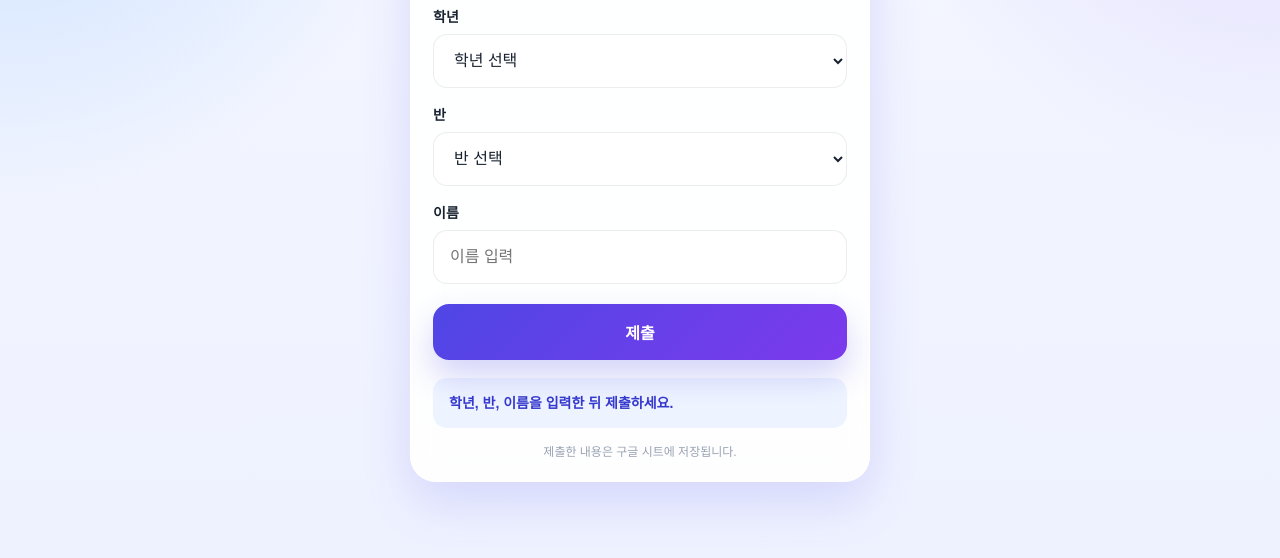
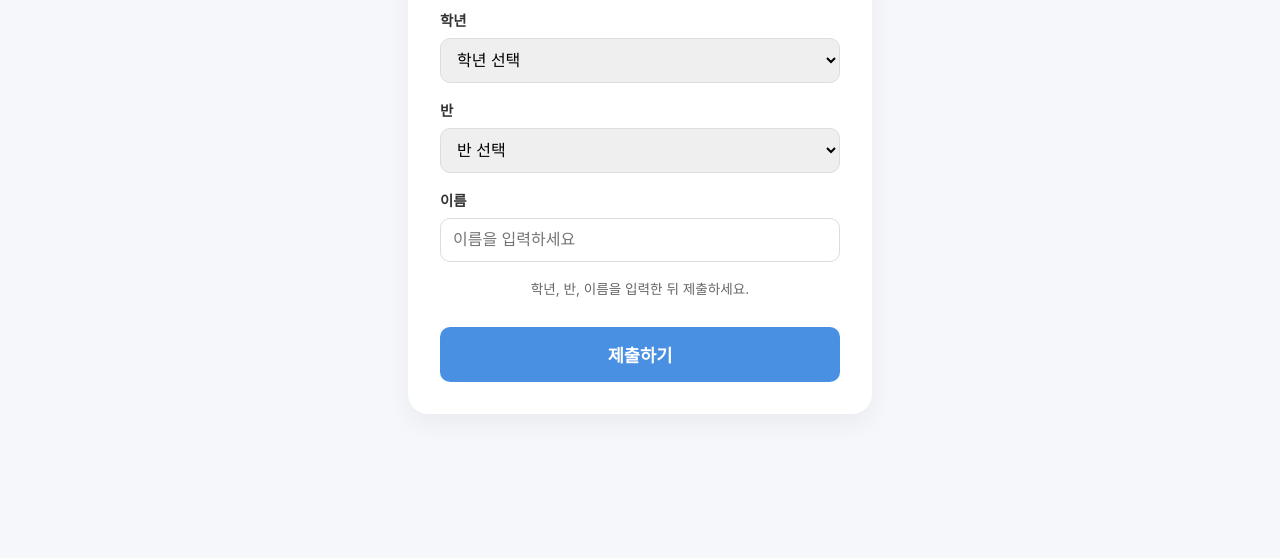
Before and after one commit to khb1986usa-creator/school-lunch, a plain HTML site: page index.html in a window 1280 px wide. Shown: the part 242-800 px from the top of the page. Drawn offline with Linux system fonts and the light colour scheme.

Commit message:
Update index.html

```diff
--- a/index.html
+++ b/index.html
@@ -1,331 +1,186 @@
 <!DOCTYPE html>
 <html lang="ko">
 <head>
-  <meta charset="UTF-8" />
-  <meta name="viewport" content="width=device-width, initial-scale=1.0" />
+    <meta charset="UTF-8">
+    <meta name="viewport" content="width=device-width, initial-scale=1.0">
     <title>식사 출석 체크</title>
     <style>
         :root {
-      --bg-1: #f5f7ff;
-      --bg-2: #eef2ff;
-      --card-bg: rgba(255, 255, 255, 0.92);
-      --text: #182230;
-      --muted: #667085;
-      --line: rgba(24, 34, 48, 0.08);
-      --primary: #4f46e5;
-      --primary-2: #7c3aed;
-      --primary-soft: rgba(79, 70, 229, 0.10);
-      --success-bg: #ecfdf3;
-      --success-text: #027a48;
-      --error-bg: #fef3f2;
-      --error-text: #b42318;
-      --info-bg: #eef4ff;
-      --info-text: #3538cd;
-      --shadow: 0 20px 50px rgba(79, 70, 229, 0.16);
-      --radius-xl: 26px;
-      --radius-md: 14px;
-    }
-
-    * { box-sizing: border-box; }
-
-    html, body {
-      margin: 0;
-      padding: 0;
-      min-height: 100%;
-      font-family: "Pretendard", "Apple SD Gothic Neo", "Noto Sans KR", sans-serif;
-      color: var(--text);
-      background:
-        radial-gradient(circle at top left, rgba(191, 219, 254, 0.9) 0%, transparent 30%),
-        radial-gradient(circle at top right, rgba(221, 214, 254, 0.9) 0%, transparent 28%),
-        linear-gradient(180deg, var(--bg-1) 0%, var(--bg-2) 100%);
+            --primary-color: #4a90e2;
+            --bg-color: #f5f7fa;
+            --card-bg: #ffffff;
+            --text-color: #333;
         }
 
         body {
-      min-height: 100vh;
+            font-family: 'Pretendard', -apple-system, BlinkMacSystemFont, system-ui, Roboto, sans-serif;
+            background-color: var(--bg-color);
+            color: var(--text-color);
             display: flex;
+            justify-content: center;
             align-items: center;
-      justify-content: center;
+            height: 100vh;
+            margin: 0;
             padding: 20px;
+            box-sizing: border-box;
         }
 
-    .wrap {
+        .container {
+            background-color: var(--card-bg);
+            padding: 2rem;
+            border-radius: 20px;
+            box-shadow: 0 10px 25px rgba(0,0,0,0.05);
             width: 100%;
-      max-width: 460px;
-    }
-
-    .card {
-      position: relative;
-      background: var(--card-bg);
-      border: 1px solid rgba(255, 255, 255, 0.75);
-      border-radius: var(--radius-xl);
-      box-shadow: var(--shadow);
-      backdrop-filter: blur(14px);
-      -webkit-backdrop-filter: blur(14px);
-      padding: 28px 22px 22px;
-      overflow: hidden;
-    }
-
-    .card::before {
-      content: "";
-      position: absolute;
-      inset: 0 auto auto 0;
-      width: 100%;
-      height: 6px;
-      background: linear-gradient(90deg, var(--primary) 0%, var(--primary-2) 100%);
-    }
-
-    .badge {
-      display: inline-flex;
-      align-items: center;
-      gap: 8px;
-      background: var(--primary-soft);
-      color: #3730a3;
-      padding: 8px 12px;
-      border-radius: 999px;
-      font-size: 13px;
-      font-weight: 700;
-      margin-bottom: 14px;
+            max-width: 400px;
+            text-align: center;
         }
 
         h1 {
-      margin: 0;
-      font-size: 30px;
-      line-height: 1.2;
-      letter-spacing: -0.03em;
+            font-size: 1.5rem;
+            margin-bottom: 1.5rem;
+            color: var(--primary-color);
         }
 
-    .desc {
-      margin: 10px 0 24px;
-      font-size: 15px;
-      line-height: 1.6;
-      color: var(--muted);
-    }
-
-    .form {
-      display: grid;
-      gap: 16px;
-    }
-
-    .field {
-      display: grid;
-      gap: 8px;
+        .input-group {
+            margin-bottom: 1rem;
+            text-align: left;
         }
 
         label {
-      font-size: 14px;
-      font-weight: 700;
+            display: block;
+            margin-bottom: 0.5rem;
+            font-size: 0.9rem;
+            font-weight: 600;
         }
 
-    .control {
+        select, input {
             width: 100%;
-      height: 54px;
-      border: 1px solid var(--line);
-      border-radius: var(--radius-md);
-      background: rgba(255, 255, 255, 0.98);
-      padding: 0 16px;
-      font-size: 16px;
-      color: var(--text);
+            padding: 12px;
+            border: 1px solid #ddd;
+            border-radius: 10px;
+            font-size: 1rem;
+            box-sizing: border-box;
             outline: none;
-      transition: border-color 0.2s ease, box-shadow 0.2s ease;
+            transition: border 0.2s;
         }
 
-    .control:focus {
-      border-color: rgba(79, 70, 229, 0.55);
-      box-shadow: 0 0 0 4px rgba(79, 70, 229, 0.12);
+        select:focus, input:focus {
+            border-color: var(--primary-color);
         }
 
-    .submit-btn {
-      margin-top: 4px;
+        button {
             width: 100%;
-      height: 56px;
+            padding: 15px;
+            background-color: var(--primary-color);
+            color: white;
             border: none;
-      border-radius: 16px;
-      background: linear-gradient(135deg, var(--primary) 0%, var(--primary-2) 100%);
-      color: #fff;
-      font-size: 16px;
-      font-weight: 800;
+            border-radius: 10px;
+            font-size: 1.1rem;
+            font-weight: bold;
             cursor: pointer;
-      box-shadow: 0 16px 32px rgba(79, 70, 229, 0.24);
+            margin-top: 1rem;
+            transition: background 0.3s;
         }
 
-    .submit-btn:disabled {
-      opacity: 0.7;
-      cursor: not-allowed;
+        button:disabled {
+            background-color: #ccc;
         }
 
-    .message {
-      display: none;
-      margin-top: 18px;
-      padding: 14px 16px;
-      border-radius: 14px;
-      font-size: 14px;
-      font-weight: 600;
-      line-height: 1.6;
-      white-space: pre-line;
-      word-break: break-all;
+        .info-text {
+            font-size: 0.85rem;
+            color: #666;
+            margin-top: 1rem;
         }
 
-    .message.show { display: block; }
-    .message.info { background: var(--info-bg); color: var(--info-text); }
-    .message.success { background: var(--success-bg); color: var(--success-text); }
-    .message.error { background: var(--error-bg); color: var(--error-text); }
-
-    .footer-note {
-      margin: 14px 0 0;
-      text-align: center;
-      font-size: 12px;
-      color: #98a2b3;
+        #resultView {
+            display: none;
         }
 
-    @media (max-width: 480px) {
-      body { padding: 14px; align-items: stretch; }
-      .wrap { max-width: 100%; }
-      .card { padding: 24px 18px 18px; border-radius: 22px; }
-      h1 { font-size: 26px; }
-      .desc { font-size: 14px; }
-      .control, .submit-btn { height: 52px; font-size: 15px; }
+        .success-icon {
+            font-size: 3rem;
+            color: #4CAF50;
+            margin-bottom: 1rem;
         }
     </style>
 </head>
 <body>
-  <div class="wrap">
-    <div class="card">
-      <div class="badge">🍽️ 식사 기록</div>
+
+    <div class="container">
+        <div id="formView">
             <h1>식사 출석 체크</h1>
-      <p class="desc">학년, 반, 이름을 입력한 뒤 제출하세요.</p>
-
-      <form id="attendanceForm" class="form">
-        <div class="field">
-          <label for="grade">학년</label>
-          <select id="grade" class="control" required>
+            <div class="input-group">
+                <label>학년</label>
+                <select id="grade">
                     <option value="">학년 선택</option>
                     <option value="1">1학년</option>
                     <option value="2">2학년</option>
                     <option value="3">3학년</option>
-            <option value="4">4학년</option>
-            <option value="5">5학년</option>
-            <option value="6">6학년</option>
                 </select>
             </div>
-
-        <div class="field">
-          <label for="classroom">반</label>
-          <select id="classroom" class="control" required>
+            <div class="input-group">
+                <label>반</label>
+                <select id="classNum">
                     <option value="">반 선택</option>
-            <option value="1">1반</option>
-            <option value="2">2반</option>
+                    <script>
+                        for(let i=1; i<=10; i++) document.write(`<option value="${i}">${i}반</option>`);
+                    </script>
                 </select>
             </div>
-
-        <div class="field">
-          <label for="name">이름</label>
-          <input id="name" type="text" class="control" maxlength="20" placeholder="이름 입력" required />
+            <div class="input-group">
+                <label>이름</label>
+                <input type="text" id="userName" placeholder="이름을 입력하세요">
+            </div>
+            <p class="info-text">학년, 반, 이름을 입력한 뒤 제출하세요.</p>
+            <button onclick="submitData()" id="submitBtn">제출하기</button>
         </div>
 
-        <button id="submitBtn" type="submit" class="submit-btn">제출</button>
-      </form>
-
-      <div id="messageBox" class="message info show">학년, 반, 이름을 입력한 뒤 제출하세요.</div>
-      <p class="footer-note">제출한 내용은 구글 시트에 저장됩니다.</p>
+        <div id="resultView">
+            <div class="success-icon">✓</div>
+            <h2>제출 완료!</h2>
+            <p>오늘의 급식 기록이 완료되었습니다.<br>맛있게 드세요!</p>
         </div>
     </div>
 
     <script>
-    const form = document.getElementById('attendanceForm');
-    const grade = document.getElementById('grade');
-    const classroom = document.getElementById('classroom');
-    const nameInput = document.getElementById('name');
-    const submitBtn = document.getElementById('submitBtn');
-    const messageBox = document.getElementById('messageBox');
+        // 배포한 구글 앱스 스크립트 URL을 여기에 붙여넣으세요
+        const GAS_URL = "여기에_구글_앱스_스크립트_URL_입력";
 
-    let isSubmitting = false;
-    let timeoutId = null;
+        async function submitData() {
+            const grade = document.getElementById('grade').value;
+            const classNum = document.getElementById('classNum').value;
+            const name = document.getElementById('userName').value.trim();
+            const btn = document.getElementById('submitBtn');
 
-    function showMessage(type, text) {
-      messageBox.className = 'message show ' + type;
-      messageBox.textContent = text;
-    }
-
-    function resetSubmitState() {
-      submitBtn.disabled = false;
-      submitBtn.textContent = '제출';
-      isSubmitting = false;
-      if (timeoutId) {
-        clearTimeout(timeoutId);
-        timeoutId = null;
-      }
-    }
-
-    function validateForm() {
-      const name = nameInput.value.trim();
-      if (!grade.value || !classroom.value || !name) {
-        showMessage('error', '학년, 반, 이름을 입력한 뒤 제출하세요.');
-        return false;
-      }
-      return true;
-    }
-
-    form.addEventListener('submit', function(event) {
-      event.preventDefault();
-
-      if (isSubmitting) return;
-      if (!validateForm()) return;
-
-      if (typeof google === 'undefined' || !google.script || !google.script.run) {
-        showMessage('error', '현재 페이지는 배포된 Apps Script 웹앱이 아닙니다.\n배포 후 받은 /exec 주소로 다시 접속하세요.');
+            if (!grade || !classNum || !name) {
+                alert("학년, 반, 이름을 모두 확인해주세요.");
                 return;
             }
 
-      isSubmitting = true;
-      submitBtn.disabled = true;
-      submitBtn.textContent = '제출 중...';
-      showMessage('info', '제출 중입니다...');
+            btn.disabled = true;
+            btn.innerText = "처리 중...";
 
-      timeoutId = setTimeout(function() {
-        showMessage('error', '응답이 지연되고 있습니다.\n배포된 /exec 주소로 접속했는지 확인하고 다시 시도하세요.');
-        resetSubmitState();
-      }, 10000);
+            const payload = {
+                grade: grade,
+                classNum: classNum,
+                name: name
+            };
 
-      google.script.run
-        .withSuccessHandler(function(response) {
-          if (response && response.success) {
-            form.reset();
-
-            let debugText = '';
-            if (response.debug) {
-              debugText =
-                '\n파일명: ' + response.debug.spreadsheetName +
-                '\n시트명: ' + response.debug.sheetName +
-                '\n마지막행: ' + response.debug.lastRow +
-                '\n시트ID: ' + response.debug.spreadsheetId;
-            }
-
-            showMessage('success', response.message + debugText);
-          } else {
-            const detail = response && response.error ? '\n' + response.error : '';
-            showMessage('error', (response && response.message ? response.message : '제출에 실패했습니다.') + detail);
-          }
-          resetSubmitState();
-        })
-        .withFailureHandler(function(error) {
-          showMessage('error', '연결 중 오류가 발생했습니다.\n' + (error && error.message ? error.message : error));
-          resetSubmitState();
-        })
-        .submitAttendance({
-          grade: grade.value,
-          classroom: classroom.value,
-          name: nameInput.value.trim()
-        });
+            try {
+                // fetch를 이용한 데이터 전송 (CORS 대응을 위해 no-cors 모드 사용 가능성이 있으나 GAS는 보통 JSONP나 직접 호출 사용)
+                const response = await fetch(GAS_URL, {
+                    method: 'POST',
+                    body: JSON.stringify(payload)
                 });
 
-    [grade, classroom, nameInput].forEach((el) => {
-      el.addEventListener('input', () => {
-        if (!isSubmitting) showMessage('info', '학년, 반, 이름을 입력한 뒤 제출하세요.');
-      });
-      el.addEventListener('change', () => {
-        if (!isSubmitting) showMessage('info', '학년, 반, 이름을 입력한 뒤 제출하세요.');
-      });
-    });
+                document.getElementById('formView').style.display = 'none';
+                document.getElementById('resultView').style.display = 'block';
+            } catch (error) {
+                console.error(error);
+                alert("제출 중 오류가 발생했습니다. 다시 시도해 주세요.");
+                btn.disabled = false;
+                btn.innerText = "제출하기";
+            }
+        }
     </script>
 </body>
 </html>
```
Lines whose indentation alone changed are shown as unchanged.
